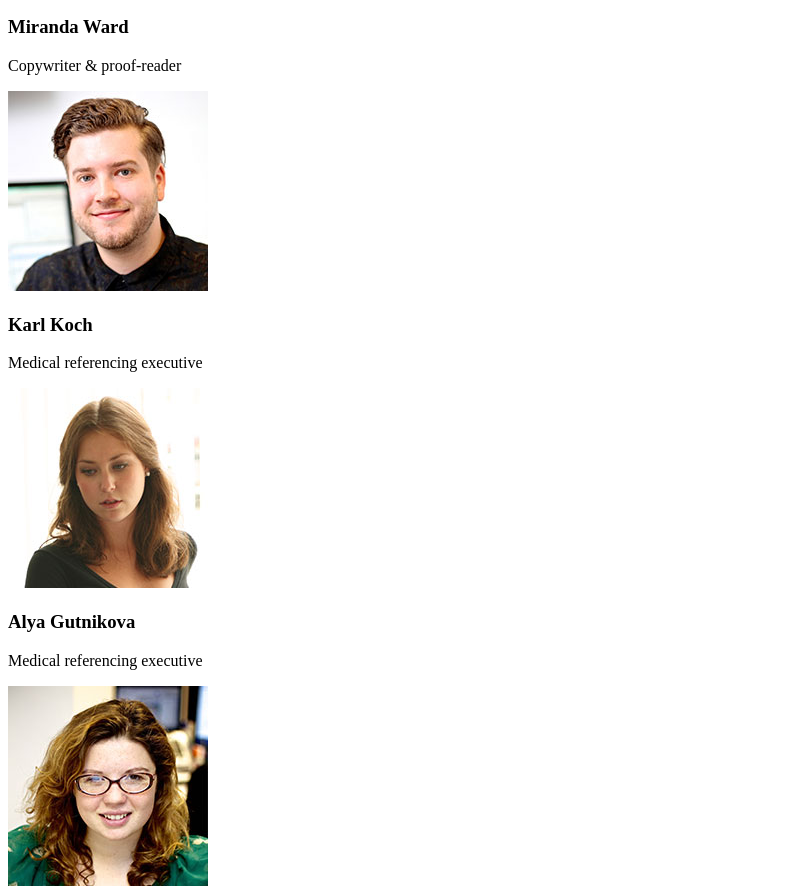
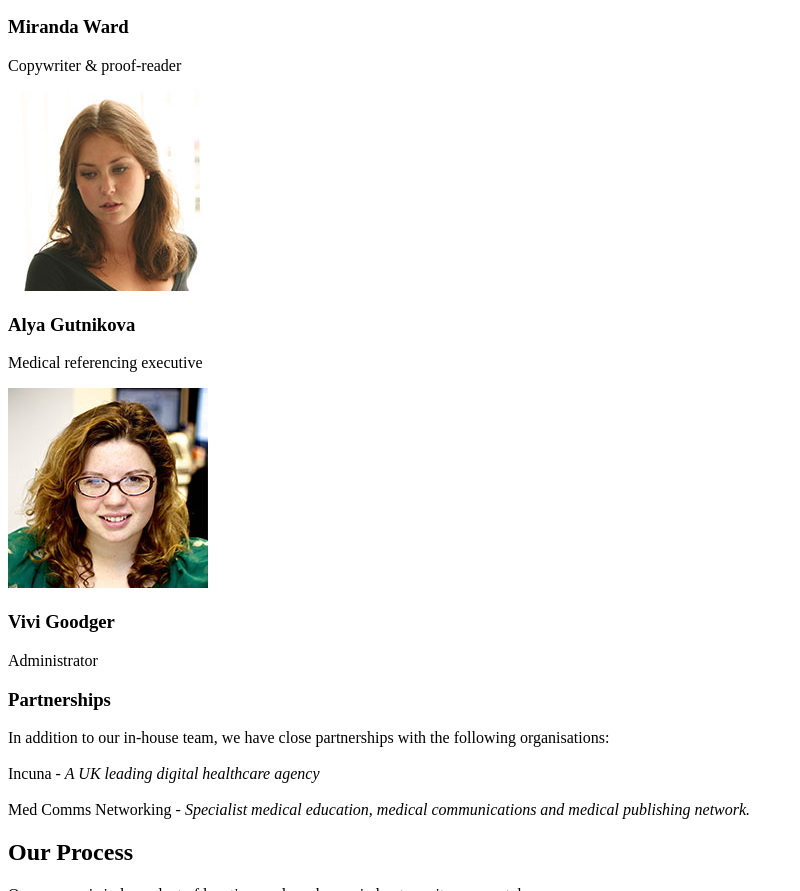
Before and after one commit to MelissaSWilson/interactive-pharma-website, a plain HTML site: page index.html in a window 1280 px wide. Shown: the part 3302-4193 px from the top of the page, without its empty margins (0-800 px from the left). Drawn offline with Linux system fonts and the light colour scheme; a script that the page names is missing.

Commit message:
removed karl from team

```diff
--- a/index.html
+++ b/index.html
@@ -199,15 +199,6 @@
 											</div>
 										</div>
 									</section>
-									<section class="6u">
-										<div class="box post">
-											<a href="#" class="image left"><img src="images/karl.jpg" alt="" /></a>
-											<div class="inner">
-												<h3>Karl Koch</h3>
-												<p>Medical referencing executive</p>
-											</div>
-										</div>
-									</section>
 								</div>
 								<div class="row">
 									<section class="6u">
```
